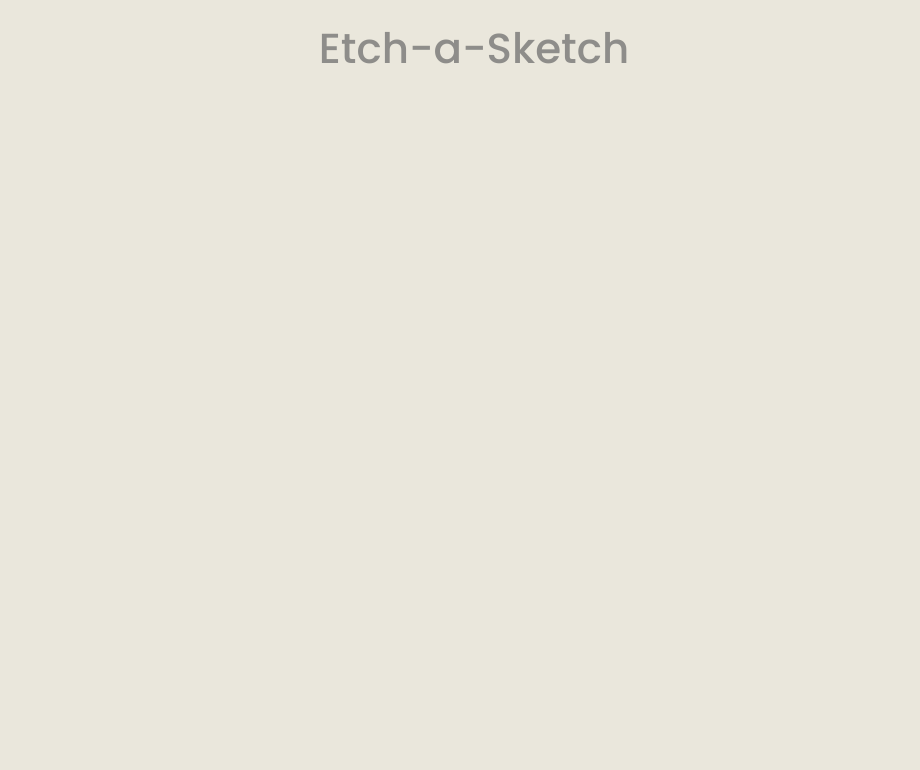
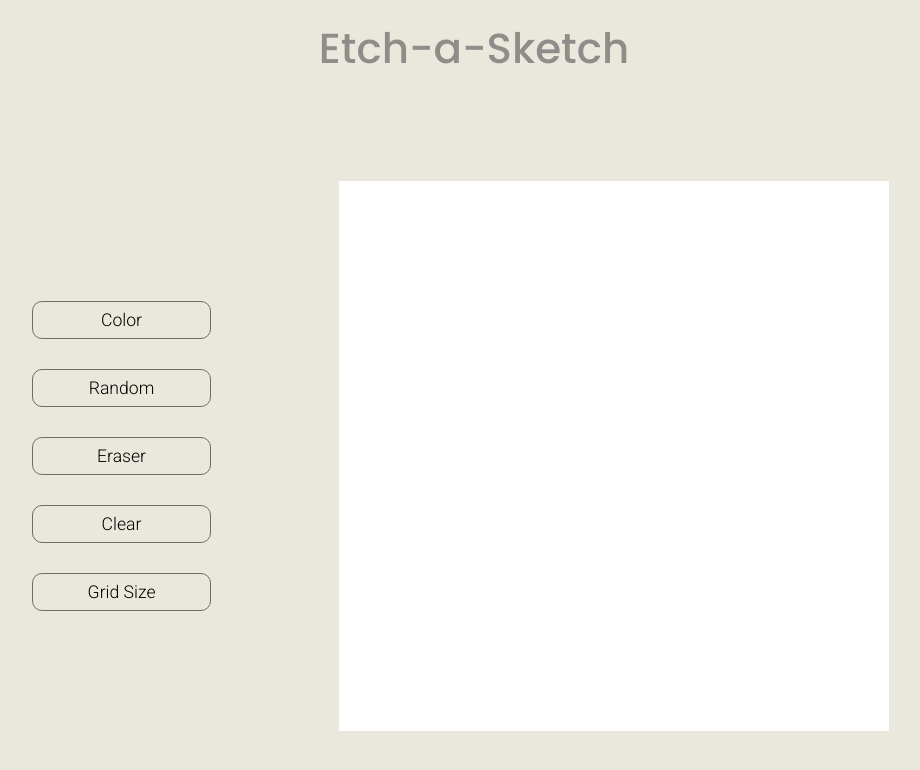
Before and after one commit to ishmumr7/etch-a-sketch, a plain HTML site: page index.html in a window 1280 px wide. Shown: the whole page, without its empty margins (166-1086 px from the left). Drawn offline with Linux system fonts and the light colour scheme.

Commit message:
Add tools and update style

```diff
--- a/index.html
+++ b/index.html
@@ -1,5 +1,6 @@
 <!DOCTYPE html>
 <html lang="en">
+
 <head>
     <meta charset="UTF-8">
     <meta http-equiv="X-UA-Compatible" content="IE=edge">
@@ -9,6 +10,7 @@
     <link rel="stylesheet" href="./style/style.css">
     <script defer src="./script/script.js"></script>
 </head>
+
 <body>
     <div class="header">
         <span>Etch-a-Sketch</span>
@@ -16,7 +18,11 @@
 
     <div class="body">
         <div class="tools">
-
+            <button class="button" id="color">Color</button>
+            <button class="button" id="random">Random</button>
+            <button class="button" id="eraser">Eraser</button>
+            <button class="button" id="clear">Clear</button>
+            <button class="button" id="grid-size">Grid Size</button>
         </div>
 
         <div class="sketchpad-container">
@@ -24,4 +30,5 @@
         </div>
     </div>
 </body>
+
 </html>
--- a/style/style.css
+++ b/style/style.css
@@ -9,7 +9,7 @@ body {
     font-size: 42px;
     font-weight: 500;
     height: 80px;
-    margin-bottom: 120px;
+    margin-bottom: 80px;
     color: #8e8d8a;
     display: flex;
     justify-content: center;
@@ -17,18 +17,41 @@ body {
 }
 
 .body {
-
+    font-family: 'Roboto', sans-serif;
+    padding: 1% 15%;
+    display: flex;
+    gap: 8em;
+    flex-wrap: wrap;
 }
 
 .tools {
-
+    display: flex;
+    flex-direction: column;
+    justify-content: center;
+    gap: 30px;
 }
 
-.sketchpad-container {
-
+.button {
+    font-family: 'Roboto', sans-serif;
+    font-size: 1.1rem;
+    font-weight: 300;
+    padding: 8px 55px;
+    background: transparent;
+    border: 1px solid #6e6e6e;
+    border-radius: 10px;
+    transition: 0.3s;
 }
 
+.button:hover {
+    transform: scale(1.08);
+}
+
+/* .sketchpad-container {
+
+} */
+
 .sketchpad {
+    background: white;
     width: 550px;
     height: 550px;
     display: grid;
```
